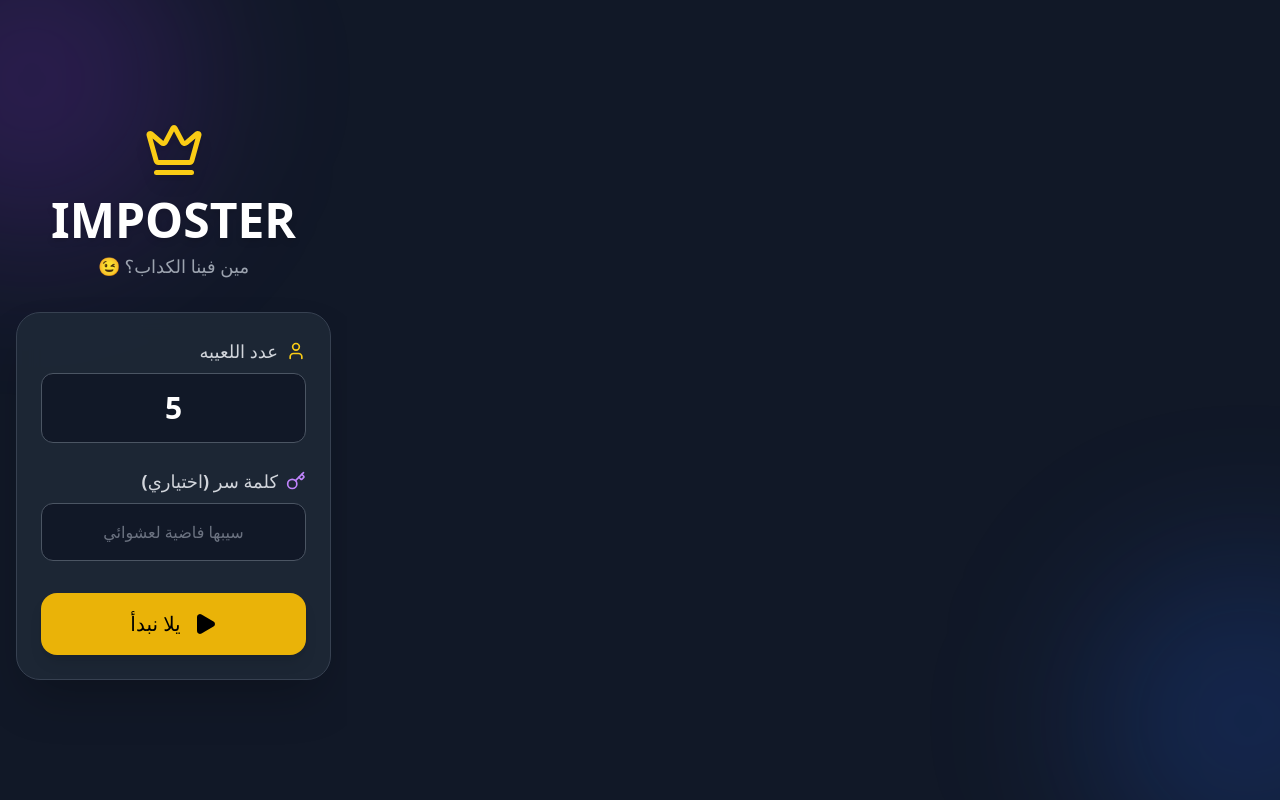
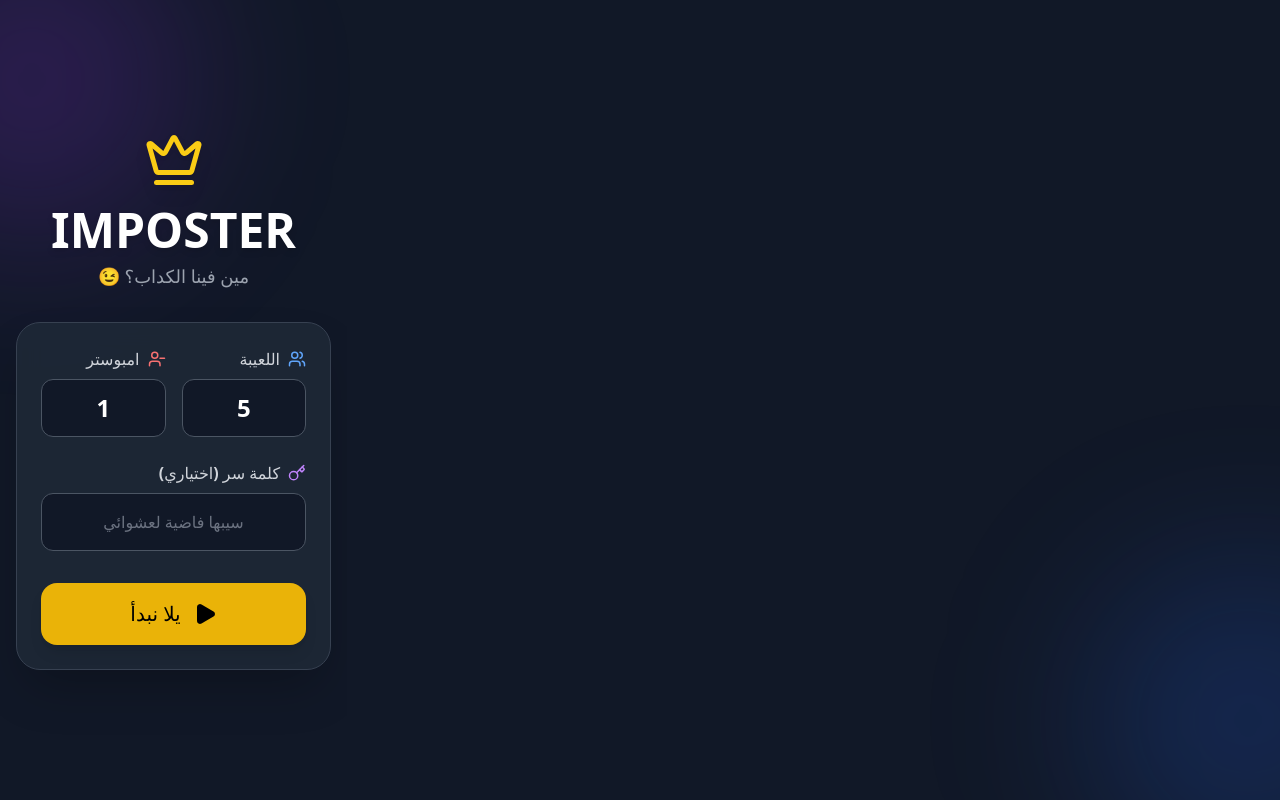
Before and after one commit to antoine174/imposter_game, a React (Vite) app: page / in a window 1280 px wide. Built offline with nearby package versions, Linux system fonts and the light colour scheme.

Commit message:
enable_many_imposters
allowing to choose more than one imposter

```diff
--- a/src/App.tsx
+++ b/src/App.tsx
@@ -1,10 +1,11 @@
 import React, { useState } from 'react';
-import { EyeOff, Play, RotateCcw, Crown, AlertTriangle, Fingerprint, Smile, Sparkles, User, Key, Search } from 'lucide-react';
+// REMOVED "User" from imports. Kept "Users" (plural) which is actually used.
+import {EyeOff, Play, RotateCcw, Crown, AlertTriangle, Fingerprint, Smile, Sparkles, Key, Users, UserMinus, Search } from 'lucide-react';
 
 // --- ARABIC WORD LIST ---
 const WORD_LIST = [
   'صبي رقاصه', 'اندومي', 'مصاصه', 'قصب', 'مخدرات',
-  'اختبار حمل', 'نوم', 'مصيف', 'توك توك', 'شبشب', 'كوارع', 'سيجارة فرط', 'ميكروباص',
+  'اختبار حمل', 'نوم', 'مصيف',  'توك توك', 'شبشب', 'كوارع', 'سيجارة فرط', 'ميكروباص',
   'فشار', 'بطيخ', 'مرجيحة', 'حلاق', 'جيم', 'شاحن'
 ];
 
@@ -19,6 +20,7 @@ interface Player {
 const App = () => {
   const [gameState, setGameState] = useState<GameState>('SETUP');
   const [playerCount, setPlayerCount] = useState<number | string>(5);
+  const [imposterCount, setImposterCount] = useState<number | string>(1);
   const [customWord, setCustomWord] = useState<string>('');
   const [players, setPlayers] = useState<Player[]>([]);
   const [currentPlayerIndex, setCurrentPlayerIndex] = useState<number>(0);
@@ -27,15 +29,33 @@ const App = () => {
   // --- ACTIONS ---
   const startGame = () => {
     const count = typeof playerCount === 'string' ? parseInt(playerCount) : playerCount;
+    const iCount = typeof imposterCount === 'string' ? parseInt(imposterCount) : imposterCount;
+
+    // Validation
     if (!count || count < 3) {
       alert("لازم على الأقل 3 لعيبة!");
       setPlayerCount(3);
       return;
     }
 
+    if (!iCount || iCount < 1) {
+      alert("لازم يكون فيه امبوستر واحد على الأقل!");
+      setImposterCount(1);
+      return;
+    }
+
+    if (iCount > count) {
+      alert(`مينفعش عدد الامبوستر (${iCount}) يبقى قد أو أكبر من عدد اللعيبة (${count})!`);
+      return;
+    }
+
     const secretWord = customWord.trim() || WORD_LIST[Math.floor(Math.random() * WORD_LIST.length)];
     const roles: ('imposter' | 'civilian')[] = Array(count).fill('civilian');
-    roles[0] = 'imposter';
+
+    // Fill imposters
+    for (let i = 0; i < iCount; i++) {
+      roles[i] = 'imposter';
+    }
 
     // Shuffle
     for (let i = roles.length - 1; i > 0; i--) {
@@ -57,8 +77,6 @@ const App = () => {
   const handleNextPlayer = (e: React.MouseEvent) => {
     e.stopPropagation();
     setIsFlipped(false);
-
-    // Wait for flip animation
     setTimeout(() => {
       if (currentPlayerIndex + 1 < players.length) {
         setCurrentPlayerIndex(prev => prev + 1);
@@ -96,7 +114,6 @@ const App = () => {
           transform-style: preserve-3d;
         }
         .card-object.is-flipped { transform: rotateY(180deg); }
-
         .card-face {
           position: absolute;
           inset: 0;
@@ -111,18 +128,12 @@ const App = () => {
           justify-content: center;
           box-shadow: 0 20px 50px rgba(0,0,0,0.5);
         }
-
-        /* Solid colors to prevent ghosting */
-        .card-front-bg { background-color: #2563eb; } /* Blue */
-        .card-back-imposter { background-color: #dc2626; } /* Red */
-        .card-back-civilian { background-color: #059669; } /* Green */
-
+        .card-front-bg { background-color: #2563eb; }
+        .card-back-imposter { background-color: #dc2626; }
+        .card-back-civilian { background-color: #059669; }
         .card-face-back { transform: rotateY(180deg); }
-
         input[type=number]::-webkit-inner-spin-button,
-        input[type=number]::-webkit-outer-spin-button {
-          -webkit-appearance: none; margin: 0;
-        }
+        input[type=number]::-webkit-outer-spin-button { -webkit-appearance: none; margin: 0; }
       `}</style>
 
       {/* --- 1. SETUP SCREEN --- */}
@@ -135,22 +146,42 @@ const App = () => {
           <p className="text-gray-400 text-lg mb-8 font-medium">مين فينا الكداب؟ 😉</p>
 
           <div className="w-full bg-gray-800/90 backdrop-blur-md p-6 rounded-3xl border border-gray-700 shadow-2xl">
-            <div className="mb-6">
-              <label className="flex items-center gap-2 text-lg font-bold text-gray-300 mb-2">
-                <User className="text-yellow-400" size={20} />
-                عدد اللعيبه
+
+            <div className="flex gap-4 mb-6">
+              {/* Player Count */}
+              <div className="flex-1">
+                <label className="flex items-center gap-2 text-sm md:text-base font-bold text-gray-300 mb-2">
+                  <Users className="text-blue-400" size={18} />
+                  اللعيبة
                 </label>
                 <input
                   type="number" min="3" max="50"
                   value={playerCount}
                   onChange={(e) => setPlayerCount(e.target.value)}
-                className="w-full bg-gray-900 border border-gray-600 rounded-xl p-4 text-center text-3xl font-black text-white focus:outline-none focus:border-yellow-500 transition-all placeholder-gray-600"
+                  className="w-full bg-gray-900 border border-gray-600 rounded-xl p-3 text-center text-2xl font-black text-white focus:outline-none focus:border-blue-500 transition-all placeholder-gray-600"
                   placeholder="5"
                 />
               </div>
+
+              {/* Imposter Count */}
+              <div className="flex-1">
+                <label className="flex items-center gap-2 text-sm md:text-base font-bold text-gray-300 mb-2">
+                  <UserMinus className="text-red-400" size={18} />
+                  امبوستر
+                </label>
+                <input
+                  type="number" min="1" max="20"
+                  value={imposterCount}
+                  onChange={(e) => setImposterCount(e.target.value)}
+                  className="w-full bg-gray-900 border border-gray-600 rounded-xl p-3 text-center text-2xl font-black text-white focus:outline-none focus:border-red-500 transition-all placeholder-gray-600"
+                  placeholder="1"
+                />
+              </div>
+            </div>
+
             <div className="mb-8">
-               <label className="flex items-center gap-2 text-lg font-bold text-gray-300 mb-2">
-                <Key className="text-purple-400" size={20} />
+               <label className="flex items-center gap-2 text-sm md:text-base font-bold text-gray-300 mb-2">
+                <Key className="text-purple-400" size={18} />
                 كلمة سر (اختياري)
               </label>
               <input
@@ -160,6 +191,7 @@ const App = () => {
                 className="w-full bg-gray-900 border border-gray-600 rounded-xl p-4 text-center text-white placeholder-gray-500 focus:outline-none focus:border-purple-500 transition-all"
               />
             </div>
+
             <button onClick={startGame} className="w-full bg-yellow-500 hover:bg-yellow-400 text-black font-black py-4 rounded-2xl text-xl shadow-lg flex items-center justify-center gap-3 active:scale-95 transition-transform">
               <Play fill="black" size={24} /> يلا نبدأ
             </button>
@@ -167,7 +199,7 @@ const App = () => {
         </div>
       )}
 
-      {/* --- 2. PLAYING SCREEN (CARD FLIP) --- */}
+      {/* --- 2. PLAYING SCREEN --- */}
       {gameState === 'PLAY_LOOP' && (
         <div className="flex-grow flex flex-col items-center justify-center p-4 scene z-10 w-full">
           <div className="mb-4 text-center shrink-0">
@@ -181,7 +213,6 @@ const App = () => {
           >
             <div className={`card-object ${isFlipped ? 'is-flipped' : ''}`}>
 
-              {/* FRONT FACE (SOLID BLUE) */}
               <div className="card-face card-front-bg border-4 border-white/10">
                  <div className="bg-white/20 p-5 rounded-full mb-4 backdrop-blur-sm animate-pulse">
                    <Fingerprint size={56} className="text-white" />
@@ -196,7 +227,6 @@ const App = () => {
                  </div>
               </div>
 
-              {/* BACK FACE (SOLID RED/GREEN) */}
               <div className={`card-face card-face-back border-4 border-white/10 ${
                 players[currentPlayerIndex].role === 'imposter' ? 'card-back-imposter' : 'card-back-civilian'
               }`}>
@@ -230,7 +260,7 @@ const App = () => {
         </div>
       )}
 
-      {/* --- 3. GAME OVER SCREEN (FIXED OVERLAY) --- */}
+      {/* --- 3. GAME OVER SCREEN --- */}
       {gameState === 'FINISHED' && (
         <div className="fixed inset-0 z-[9999] bg-gray-900 flex flex-col items-center justify-center p-6 text-center w-full h-full">
            <div className="mb-6 animate-bounce">
@@ -242,11 +272,9 @@ const App = () => {
            </h1>
 
            <div className="bg-gray-800 p-6 rounded-3xl border border-gray-700 shadow-2xl mb-12 w-full max-w-sm">
-             <p className="text-xl leading-relaxed text-gray-200 font-medium">
-               الكل شاف كلمته.. <br/>
-               ماعدا واحد بس مش عارف حاجة.<br/>
-               <span className="text-yellow-400 font-black text-3xl mt-4 block">طلعوه برة! 🫵</span>
-             </p>
+             <span className="text-yellow-400 font-black text-3xl mt-4 block">
+  يلا ابدأوا اللعب! 🗣️🔥
+</span>
            </div>
 
            <button
```
Lines whose indentation alone changed are shown as unchanged.
